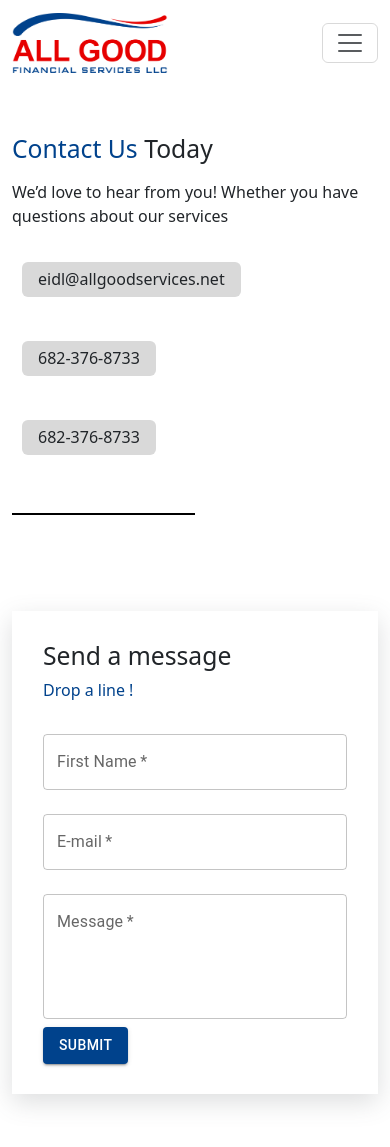
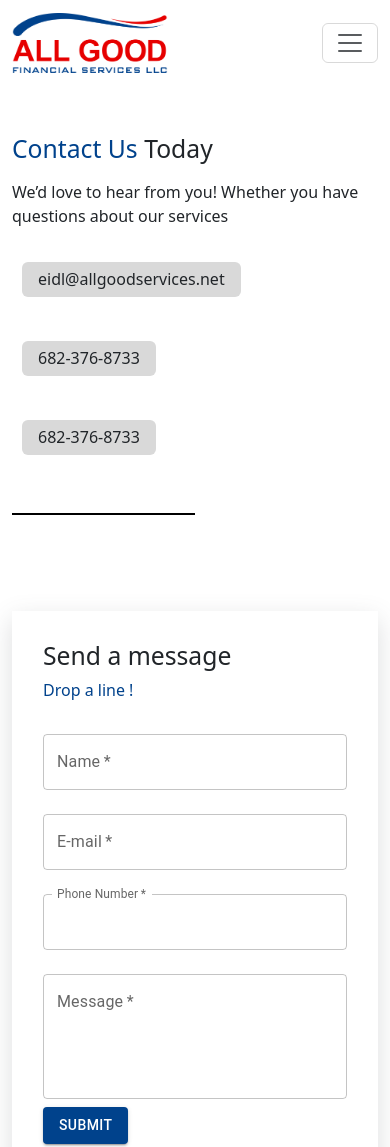
Before and after one commit to brassydev/allgoodservices, a Next.js app: page /contact in a window 390 px wide. Shown: the top 1147 px of the page. Built offline with nearby package versions, Linux system fonts and the light colour scheme; grey boxes are pictures that could not be loaded; some icons are missing.

Commit message:
phone number added in contact form.

```diff
--- a/components/ContactForm.js
+++ b/components/ContactForm.js
@@ -6,8 +6,9 @@
 
 export default function Contact_form() {
   const [formData, setFormData] = useState({
-    firstName: "",
+    name: "",
     email: "",
+    phone: " ",
     message: "",
   });
 
@@ -44,8 +45,9 @@
         });
         // Reset form
         setFormData({
-          firstName: "",
+          name: "",
           email: "",
+          phone: "",
           message: "",
         });
       } else {
@@ -122,12 +124,12 @@
               <p className="text-blue">Drop a line !</p>
               <form onSubmit={handleSubmit}>
                 <TextField
-                  label="First Name"
+                  label="Name"
                   variant="outlined"
                   fullWidth
                   margin="normal"
-                  name="firstName"
-                  value={formData.firstName}
+                  name="name"
+                  value={formData.name}
                   onChange={handleChange}
                   required
                 />
@@ -138,6 +140,17 @@
                   margin="normal"
                   name="email"
                   value={formData.email}
+                  onChange={handleChange}
+                  required
+                />
+                <TextField
+                  label="Phone Number"
+                  type="tel"
+                  variant="outlined"
+                  fullWidth
+                  margin="normal"
+                  name="phone"
+                  value={formData.phone}
                   onChange={handleChange}
                   required
                 />
--- a/models/ContactForm.js
+++ b/models/ContactForm.js
@@ -2,8 +2,9 @@
 
 const ContactFormSchema = new mongoose.Schema(
   {
-    firstName: { type: String, required: true },
+    name: { type: String, required: true },
     email: { type: String, required: true },
+    phone: { type: String, required: true },
     message: { type: String, required: true },
   },
   {
```
